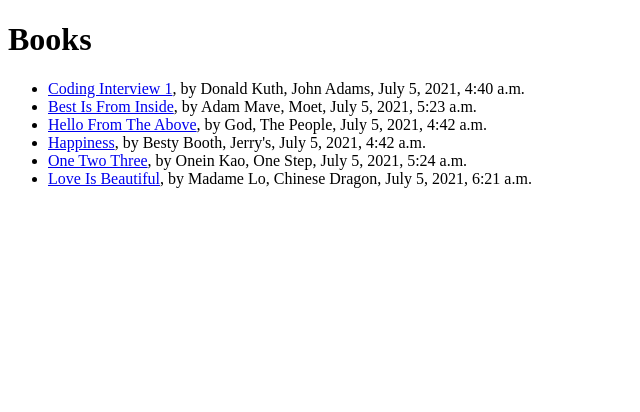
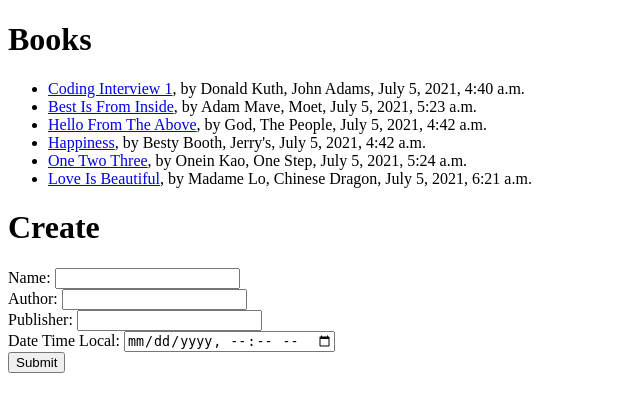
Before and after one commit to taquy/library-management, a Django app: page /books/ in a window 1280 px wide. Shown: the top 412 px of the page, without its empty margins (0-640 px from the left). Run offline with Django 3.2, Linux system fonts and the light colour scheme; data comes from the database, SQL or seed files in the repository; both versions use the stored data as it was after the commit.

Commit message:
add create

```diff
--- a/backend/library/books/templates/books/index.html
+++ b/backend/library/books/templates/books/index.html
@@ -13,5 +13,18 @@
         <li><a href="{% url "books:details" book.id}">{{ book.name }}</a>, by {{ book.author }}, {{ book.publisher }}, {{ book.date_pub }}</li>
         {% endfor %}
     </ul>
+    <h1>Create</h1>
+    <form action="/books/create/" method="POST">
+        {% csrf_token %}
+        <label for="name">Name:</label>
+        <input type="text" name="name"> <br/>
+        <label for="name">Author:</label>
+        <input type="text" name="author"> <br/>
+        <label for="name">Publisher:</label>
+        <input type="text" name="publisher"> <br/>
+        <label for="name">Date Time Local:</label>
+        <input type="datetime-local" name="date_pub"> <br/>
+        <input type="submit">
+    </form>
 </body>
 </html>
--- a/backend/library/books/urls.py
+++ b/backend/library/books/urls.py
@@ -4,5 +4,6 @@ from . import views
 app_name = "books"
 urlpatterns = [
     path('', views.index, name="index"),
-    path('<int:book_id>/', views.details, name="details")
+    path('<int:book_id>/', views.details, name="details"),
+    path('create/', views.create, name="create")
 ]
--- a/backend/library/books/views.py
+++ b/backend/library/books/views.py
@@ -3,14 +3,26 @@ from django.http import HttpResponse
 from django.shortcuts import get_object_or_404
 from .models import Book
 
+
 # Display the all books
-
-
 def index(request):
     books = Book.objects.all()
     return render(request, 'books/index.html', {'books': books})
 
 
+# Display a specific book
 def details(request, book_id):
     book = get_object_or_404(Book, pk=book_id)
     return render(request, 'books/details.html', {'book': book})
+
+
+# Create a book
+def create(request):
+    name = request.POST['name']
+    author = request.POST['author']
+    publisher = request.POST['publisher']
+    date_pub = request.POST['date_pub']
+    book = Book(name=name, author=author,
+                publisher=publisher, date_pub=date_pub)
+    book.save()
+    return HttpResponse(name + " " + author + " " + publisher + " " + date_pub)
```
Also changed, not shown: backend/library/db.sqlite3.
